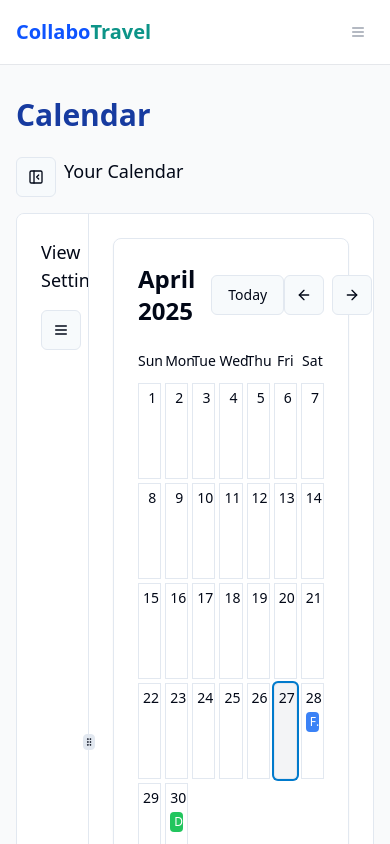
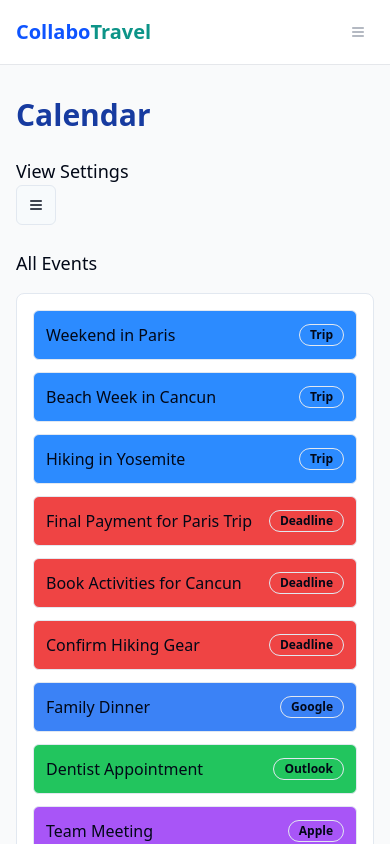
Before and after one commit to lincolnh85/collabo-travel, a React (Vite) app: page /calendar in a window 390 px wide. Shown: the top 844 px of the page. Built offline with nearby package versions, Linux system fonts and the light colour scheme.

Commit message:
Fix: CreateTripModal props and calendar mobile view
- Fixes an issue where the CreateTripModal was missing the onSubmit prop.
- Implements mobile view for the calendar page, displaying events in a list format and moving the settings panel.

```diff
--- a/src/components/Navbar.tsx
+++ b/src/components/Navbar.tsx
@@ -175,7 +175,11 @@ const Navbar = () => {
         )}
       </nav>
 
-      <CreateTripModal isOpen={showCreateTripModal} onClose={() => setShowCreateTripModal(false)} />
+      <CreateTripModal
+        isOpen={showCreateTripModal}
+        onClose={() => setShowCreateTripModal(false)}
+        onSubmit={() => {}} // Add empty onSubmit function to fix TypeScript error
+      />
     </>
   );
 };
--- a/src/pages/Calendar.tsx
+++ b/src/pages/Calendar.tsx
@@ -1,9 +1,8 @@
 
 import { useState } from "react";
 import { format } from "date-fns";
-import { ArrowLeft, ArrowRight, ChevronLeft, ChevronRight, Menu, PanelLeftClose, PanelLeftOpen } from "lucide-react";
+import { PanelLeftClose, PanelLeftOpen } from "lucide-react";
 import { Button } from "@/components/ui/button";
-import { Card } from "@/components/ui/card";
 import { CalendarEvent, CalendarEventType } from "@/types/calendar";
 import { CalendarView } from "@/components/calendar/CalendarView";
 import { EventPanel } from "@/components/calendar/EventPanel";
@@ -12,6 +11,8 @@ import { mockTrips } from "@/lib/types";
 import Navbar from "@/components/Navbar";
 import { ResizablePanelGroup, ResizablePanel, ResizableHandle } from "@/components/ui/resizable";
 import { cn } from "@/lib/utils";
+import { useMediaQuery } from "@/hooks/use-mobile";
+import EventList from "@/components/calendar/EventList";
 
 const mockDeadlines = [
   { id: "d1", title: "Final Payment for Paris Trip", date: new Date("2025-05-20"), tripId: "t1" },
@@ -37,6 +38,7 @@ const CalendarPage = () => {
     outlook: true
   });
   const [isSettingsOpen, setIsSettingsOpen] = useState(true);
+  const isMobile = useMediaQuery("(max-width: 768px)");
 
   // Properly cast the types to CalendarEventType to match the interface
   const allEvents: CalendarEvent[] = [
@@ -120,6 +122,29 @@ const CalendarPage = () => {
       <div className="container mx-auto py-8 px-4">
         <h1 className="page-header mb-6">Calendar</h1>
 
+        {/* Mobile View */}
+        {isMobile && (
+          <div>
+            <div className="mb-4">
+              <h2 className="text-lg font-medium">View Settings</h2>
+              <CalendarTogglePanel
+                selectedCalendars={selectedCalendars}
+                toggleCalendar={toggleCalendar}
+              />
+            </div>
+
+            <div className="mt-6">
+              <h2 className="text-lg font-medium mb-4">All Events</h2>
+              <div className="bg-white rounded-lg border p-4">
+                <EventList events={filteredEvents} />
+              </div>
+            </div>
+          </div>
+        )}
+
+        {/* Desktop View */}
+        {!isMobile && (
+          <>
             <div className="flex mb-4">
               <Button
                 variant="outline"
@@ -177,6 +202,8 @@ const CalendarPage = () => {
                 </div>
               </ResizablePanel>
             </ResizablePanelGroup>
+          </>
+        )}
       </div>
     </div>
   );
```
Lines whose indentation alone changed are shown as unchanged.
